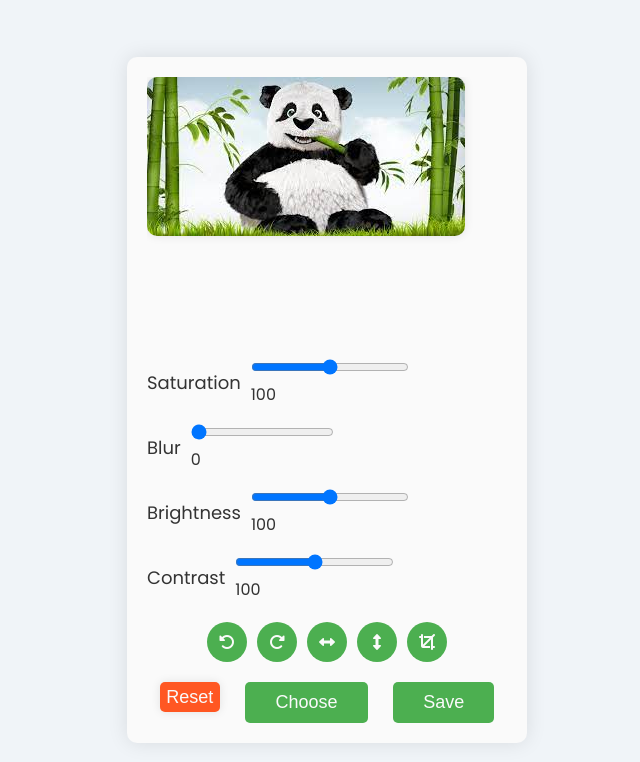
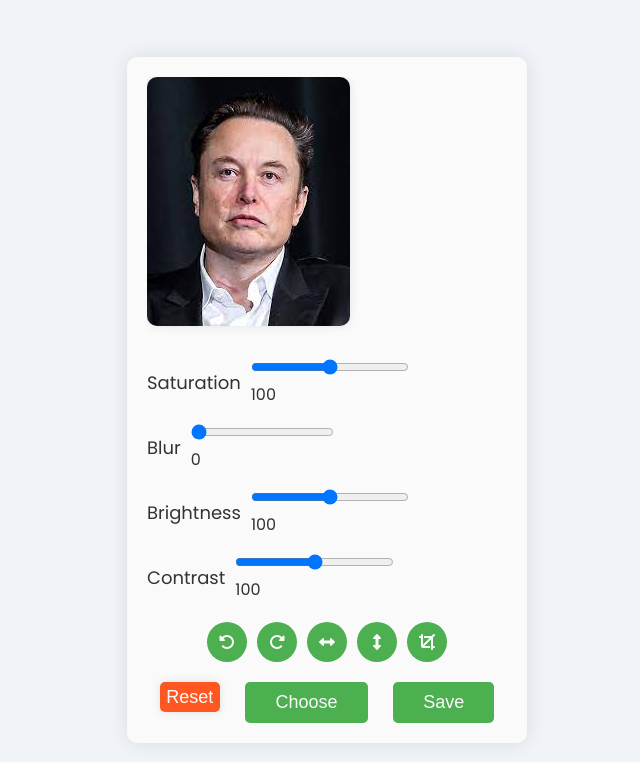
Before and after one commit to Yashd03/Image-Editor, a plain HTML site: page index.html in a window 1280 px wide. Shown: the whole page, without its empty margins (313-953 px from the left). Drawn offline with Linux system fonts and the light colour scheme.

Commit message:
Update index.html

```diff
--- a/index.html
+++ b/index.html
@@ -17,7 +17,8 @@
 
     <div class="container">
         <div class="image">
-            <img src="panda.jpg" alt="iceland">
+            <img src="elon_musk.jpeg
+" alt="iceland">
         </div>
         <div class="controls">
             <div class="filter">
```
